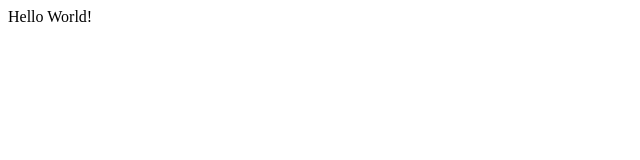
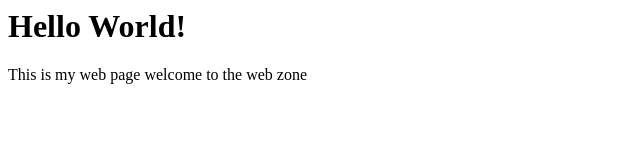
Before and after one commit to tomvdon/Comp20, a plain HTML site: page index.html in a window 1280 px wide. Shown: the whole page, without its empty margins (0-640 px from the left). Drawn offline with Linux system fonts and the light colour scheme.

Commit message:
Update index.html

```diff
--- a/index.html
+++ b/index.html
@@ -1,10 +1,9 @@
 <html>
 <head>
-<title>
-MY Demo Page!
-</title>
+<title>MY Demo Page!</title>
 </head>
 <body>
-Hello World!
+  <h1>Hello World!</h1>
+  This is my web page welcome to the web zone
 </body>
 </html>
```
